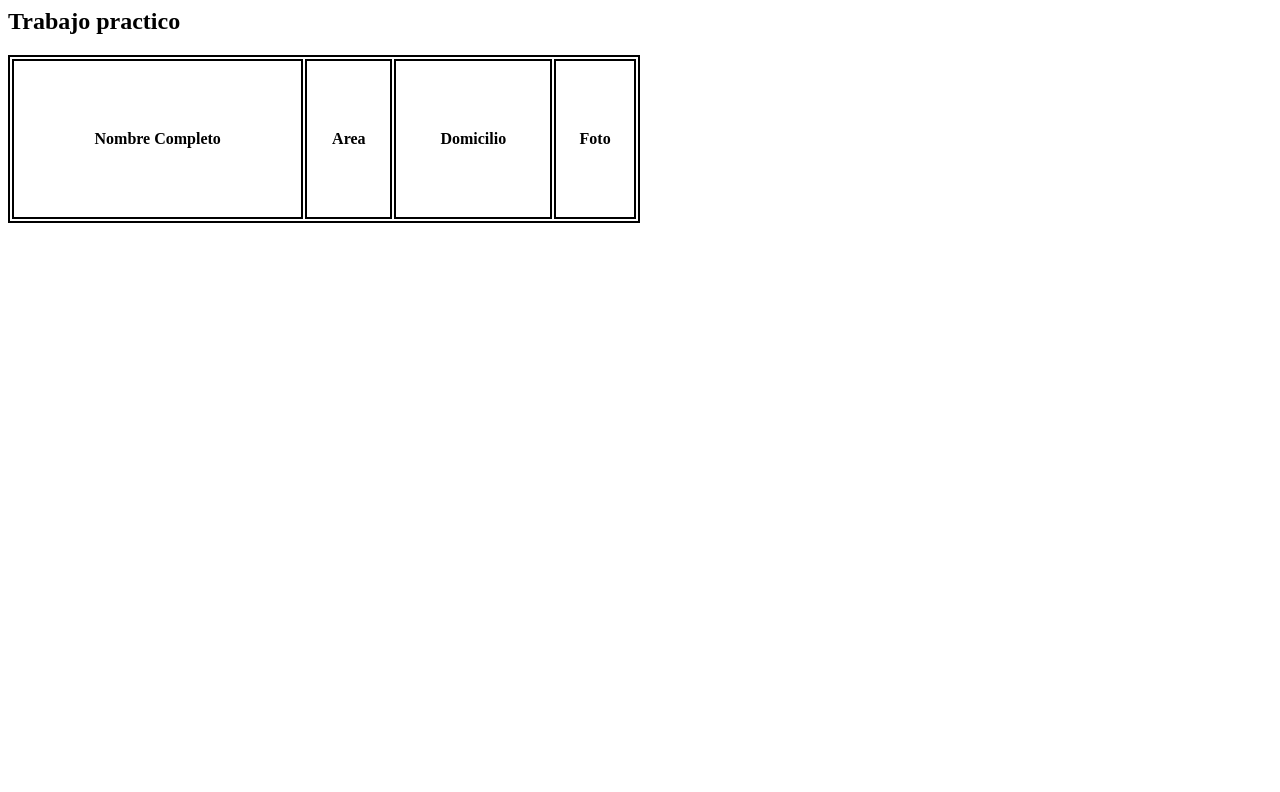
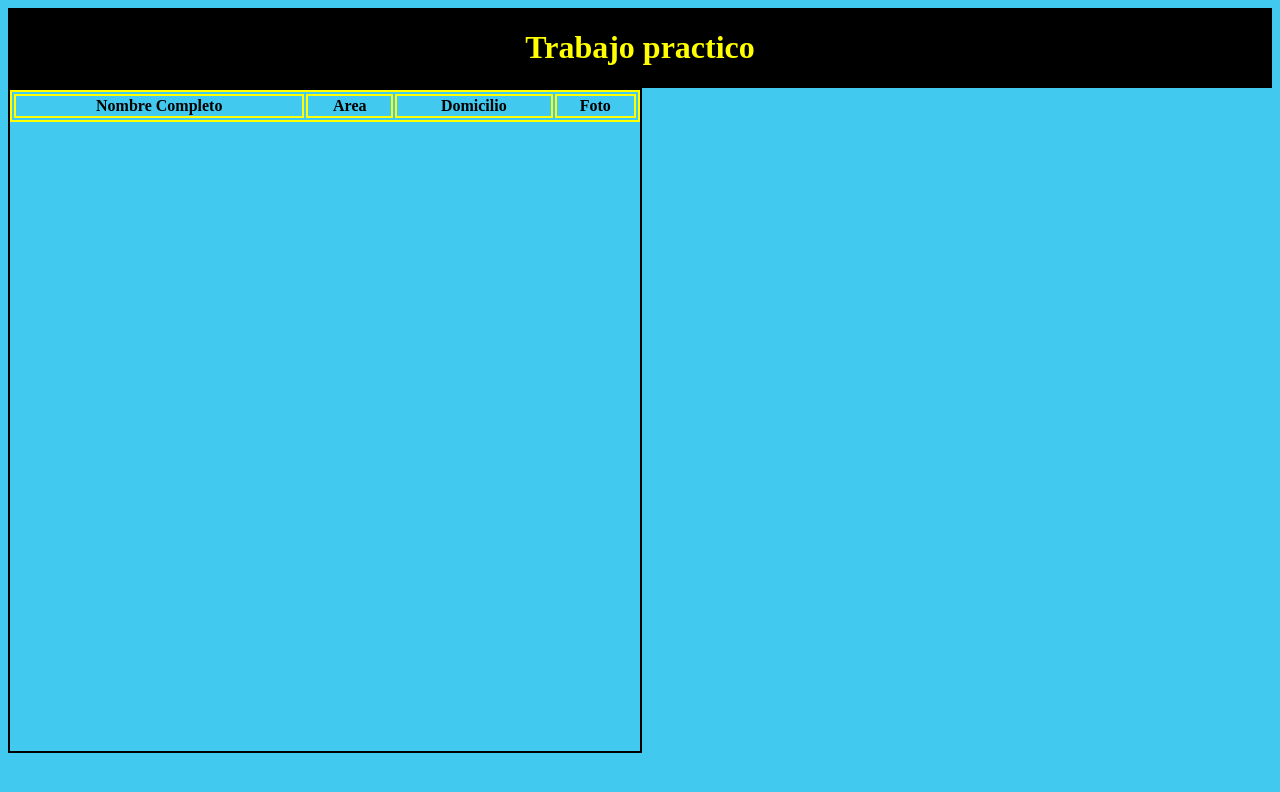
Before and after one commit to DiazFernando/Tp-integrador, a plain HTML site: page index.html in a window 1280 px wide. Drawn offline with Linux system fonts and the light colour scheme; no server answers.

Commit message:
se dio estilo para finalizar el trabajo

```diff
--- a/index.html
+++ b/index.html
@@ -7,10 +7,15 @@
     <link rel="stylesheet" href="style.css">
 </head>
 <body>
-    <H2>Trabajo practico</H2>
+
+
 
     <div class="container">
-
+        <div class="titulo">
+        <h1>Trabajo practico</h1>
+        </div>
+        <div class="pagina">
+        <div class="div1">
         <table id="table">
             <tr>
              <th>Nombre Completo</th>
@@ -19,11 +24,15 @@
              <th>Foto</th>
             </tr>
          </table>
+        </div>
+    <section id="seleccionado">
+        <div class="datos">
 
-    <section id="seleccionado">
-
+        </div>
+        <div class="imagen"></div>
     </section>
 
+    </div>
     </div>
     <script src="script.js"></script>
 </body>
--- a/script.js
+++ b/script.js
@@ -28,8 +28,10 @@ async function mostrarUno(id){
     let datos = await respuesta.json();
     console.log(datos);
 
-    let empleado = document.getElementById("seleccionado");
-    empleado.innerHTML = "";
+    let datosEmpleado = document.querySelector(".datos");
+    datosEmpleado.innerHTML = "";
+    let fotoEmpleado = document.querySelector(".imagen");
+    fotoEmpleado.innerHTML = "";
     let nombreCompleto = document.createElement("h4");
     nombreCompleto.innerHTML ="Nombre y Apellido: " + datos.nombre +" "+ datos.apellido;
 
@@ -43,10 +45,10 @@ async function mostrarUno(id){
     imagen.innerHTML = `<img src="${datos.foto}"></img>`
 
 
-    empleado.appendChild(nombreCompleto);
-    empleado.appendChild(area);
-    empleado.appendChild(domicilio);
-    empleado.appendChild(imagen);
+    datosEmpleado.appendChild(nombreCompleto);
+    datosEmpleado.appendChild(area);
+    datosEmpleado.appendChild(domicilio);
+    fotoEmpleado.appendChild(imagen);
 
 }
 
--- a/style.css
+++ b/style.css
@@ -1,30 +1,67 @@
+body{
+    background-color: rgb(65, 201, 239);
+}
 .container{
+    display: flex;
+    flex-direction: column;
+    justify-content: center;
+    height: 95%;
+}
+.titulo{
+    display: flex;
+    justify-content: center;
+    background-color: black;
+}
+h1{
+    color: yellow;
+}
+.pagina{
     display: flex;
     flex-direction: row;
     justify-content: center;
+    height: 95%;
+}
+.div1{
+    overflow: scroll;
+    justify-content: center;
+    width: 50%;
+    max-height: initial;
+    border: solid 2px #000;
 }
 table{
+    width: 100%;
+    justify-content: center;
+    border: solid 2px yellow;
+    background-color: rgb(65, 201, 239);
+}
+section{
+    display: flex;
+    flex-direction: column;
     justify-content: center;
     width: 50%;
-    border: solid 2px #000;
+    height: 50%;
+    background-color: rgb(65, 201, 239);
 }
-section{
-    width: 50%;
-    height: 25%;
+.datos{
+    height: 50%;
+    align-items: center;
+}
+.imagen{
+    height: 50%;
 }
 img{
     width: 100%;
     height: 100%;
     border-radius: 25%;
-    border: solid 2px #000;
+    border: solid 2px yellow;
 
 
 }
 
 tr,th,td{
-    height: 10em;
-    border: solid 2px #000;
+    border: solid 2px yellow;
 }
+
 img.section{
     width: 50%;
     height: 50%;
```
